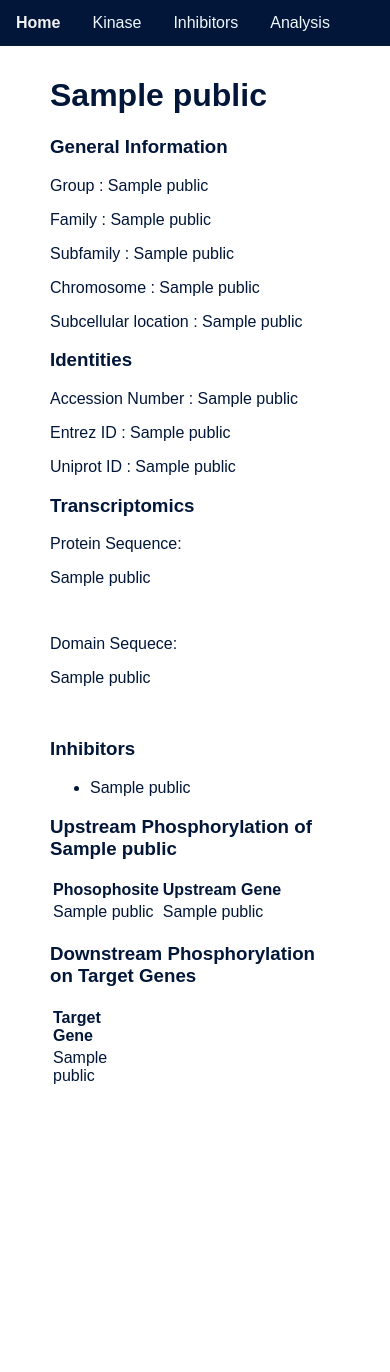
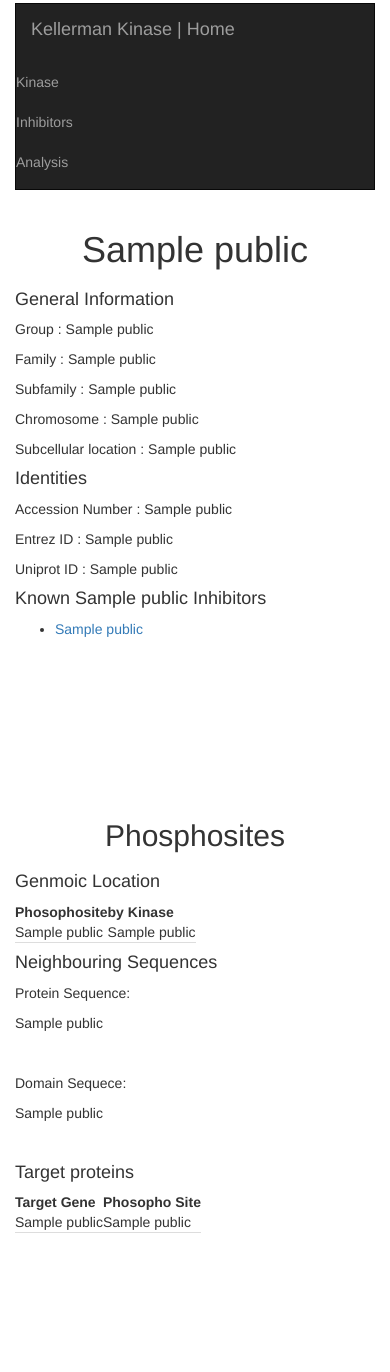
Before and after one commit to IldikoMagda/kellerman, a Flask app: page /kinase/results/1 in a window 390 px wide. Before the commit the page ends 1084 px from the top, so only its background shows below. Run offline with Flask 2, Linux system fonts and the light colour scheme; a database or web service that is not in the repository returns one stand-in record (values such as "Sample title"); some libraries are stand-ins or nearby versions.

Commit message:
add bootstraps and update kina nd inhib modles

```diff
--- a/models/kinase/views.py
+++ b/models/kinase/views.py
@@ -23,21 +23,27 @@ def index():
 @kinase_blueprint.route('/results/<nameFilter>')
 def results(nameFilter):
     #try:
-
-    # set kinase query
-    query =  'SELECT * FROM public."Kinase_table" WHERE "KINASE_NAME" = \'' + nameFilter + '\''
+    #query = db.Query(query)
+    #if nameFilter in query:
+        # set kinase query
+    query =  'SELECT * FROM public."Kinase_table" WHERE "CAP_KINASE_NAME" LIKE \'' "%" + nameFilter +  "%" '\''
     # gather data from database
     data = db.Query(query)
     # set query for inhibitor nae
-    inhibitor = 'SELECT "INHIBITOR_NAME" FROM public."KiInh_relation_table" WHERE "KINASE_NAME" = \'' + nameFilter + '\''
+    inhibitor = 'SELECT "INHIBITOR_NAME" FROM public."KiInh_relation_table" WHERE "KINASE_NAME" LIKE \'' "%" + nameFilter +  "%" '\''
     data2 = db.Inhibitor(inhibitor)
-    # set query for phosphosites
-    phosphosite = 'SELECT * FROM public."Phosphosite_table" WHERE "KINASE_NAME" = \'' + nameFilter + '\''
+    # set query for phosphosites on target genes
+    phosphosite = 'SELECT * FROM public."Phosphosite_table" WHERE "KINASE_NAME" LIKE \''"%" + nameFilter +  "%" '\''
     data3 = db.Phospho(phosphosite)
     # set query for phosphosites on selected kinase
-    phosphosite = 'SELECT * FROM public."Phosphosite_table" WHERE "GENE_NAME" = \'' + nameFilter + '\''
+    phosphosite = 'SELECT * FROM public."Phosphosite_table" WHERE "GENE_NAME" LIKE \''"%" + nameFilter +  "%" '\''
     data4 = db.Phospho(phosphosite)
     return render_template('kinase/results.html', data=data, data2=data2, data3=data3, data4=data4)
+    #except:
+      #  return render_template ('kinase/error.html')
 
-    # except:
-    #     return render_template ('kinase/error.html')
+@kinase_blueprint.route('/inhib_info/')
+def inhib_info():
+    query = 'SELECT * FROM public."Inhibitor_table"  WHERE "INHIBITOR_NAME" LIKE \'' "%" + data2 +  "%" '\''
+    data = db.Query(query)
+    return render_template('inhibitor/results.html', data=data)
--- a/templates/kinase/index.html
+++ b/templates/kinase/index.html
@@ -1,11 +1,11 @@
 {% extends "menu.html" %} {% block content %}
 
 <title>Kinases</title>
-<div class="content">
+<div class="container" align="center">
 <h1>Search Kinase</h1>
 	<form action="{{ url_for('kinase.index') }}", method = "post">
-	  <input type="text" placeholder="Enter kianse name..." name="name">
-	  <button type="submit">GO!</button>
+		<input type="text" placeholder="Enter kianse name..." name="name">
+		<button type="submit" class="btn btn-primary">GO!</button>
 	</form>
 </div>
 
--- a/templates/kinase/results.html
+++ b/templates/kinase/results.html
@@ -1,41 +1,48 @@
 
 {% extends "menu.html" %}
 {% block content %}
-<div class="content">
+<div class="container">
 <title> Kinase Results </title>
 
 {% for item in data %}
+<b><h1 align="center">{{item[2]}}</h1> </b>
 
-<h1>{{item[2]}}</h1>
-
-<h3>General Information</h3>
+<div class="row">
+  <div class="col-sm-4">
+<h4>General Information</h4>
 <p>Group : {{item[4]}}</p>
 <p>Family : {{item[5]}}</p>
 <p>Subfamily : {{item[6]}}</p>
 <p>Chromosome : {{item[11]}}</p>
 <p>Subcellular location : {{item[12]}}</p>
-
-<h3>Identities</h3>
+</div>
+<div class="col-sm-4">
+<h4>Identities</h4>
 <p>Accession Number : {{item[1]}}</p> </td>
 <p>Entrez ID : {{item[9]}} </p>
 <p>Uniprot ID : {{item[3]}} </p>
-
-<h3>Transcriptomics</h3>
-<p>Protein Sequence: <div style="width: 110px; height: 50px; overflow: auto;"> {{item[7]}}</div> </p>
-<p>Domain Sequece: <div style="width: 110px; height: 50px; overflow: auto;"> {{item[8]}}</div></p>
+</div>
+<div class="col-sm-4">
+<h4>Known {{item[2]}} Inhibitors</h4>
+<div style="width: 333px; height: 180px; overflow:auto;">
+{% for item in data2 %}
+<ul><li><a href="{{ url_for('kinase.inhib_info') }}">{{item[0]}}</a></li></ul>
 {% endfor %}
-
-<h3>Inhibitors</h3>
-{% for item in data2 %}
-<ul><li>{{item[0]}}</li></ul>
+</div>
+</div>
+</div>
+<div class = "row" >
+<div class="col-sm-12">
+{% for item in data %}
+<h2 align="center">Phosphosites</h2>
 {% endfor %}
-
-{% for item in data %}
-<h3>Upstream Phosphorylation of {{item[2]}}</h3>
-{% endfor %}
+</div></div>
+<div class = "row" >
+<div class="col-sm-4">
+<h4>Genmoic Location</h4>
 <table>
   <th>Phosophosite</th>
-  <th>Upstream Gene</th>
+  <th> by Kinase</th>
     {% for item in data4 %}
     <tr style="border-bottom: 1px solid #ddd; border-collapse: collapse; padding: 15px;">
       <td> {{item[6]}}</td>
@@ -43,26 +50,33 @@
     </tr>
     {% endfor %}
 </table>
-
-
-
-<h3>Downstream Phosphorylation on Target Genes</h3>
-  <div style="width: 20%; height: 200px; overflow:auto;">
+</div>
+<div class="col-sm-4">
+    <h4>Neighbouring Sequences</h4>
+    <p>Protein Sequence: <div style="width: 110px; height: 50px; overflow: auto;"> {{item[7]}}</div> </p>
+    <p>Domain Sequece: <div style="width: 110px; height: 50px; overflow: auto;"> {{item[8]}}</div></p>
+    {% endfor %}
+    </div>
+<div class="col-sm-4">
+  <h4>Target proteins</h4>
+  <div style="width: 333px; height: 180px; overflow:auto;">
     <table>
       <th>Target Gene</th>
       <th>Phosopho Site</th>
 
         {% for item in data3 %}
-        <tr id="id1">
+        <tr style="border-bottom: 1px solid #ddd; border-collapse: collapse; padding: 15px;">
+
           <td> {{item[2]}}</td>
           <td> {{item[6]}}</td>
         </tr>
         {% endfor %}
     </table>
   </div>
-
+  </div>
 
 
 </div>
+</div>
 
 {% endblock %}
--- a/templates/menu.html
+++ b/templates/menu.html
@@ -1,17 +1,38 @@
+<!DOCTYPE html>
+<html lang="en">
+<head>
+  <title>Kellerman Kinase</title>
+  <!-- accept character set and fit application to different size screens -->
+  <meta charset="utf-8">
+  <meta name="viewport" content="width=device-width, initial-scale=1">
+  <!-- link bootstraps style sheets -->
+  <link rel="stylesheet" href="https://maxcdn.bootstrapcdn.com/bootstrap/3.4.0/css/bootstrap.min.css">
+  <script src="https://ajax.googleapis.com/ajax/libs/jquery/3.3.1/jquery.min.js"></script>
+  <script src="https://maxcdn.bootstrapcdn.com/bootstrap/3.4.0/js/bootstrap.min.js"></script>
+</head>
 
-<!DOCTYPE html>
+<!-- Split page into 3 coloums -->
+<div class="row">
+    <div class="col-sm-4"></div>
+    <div class="col-sm-4"></div>
+    <div class="col-sm-4"></div>
+</div>
+<body>
+<!-- top nav bar -->
+<div class="container">
+    <nav class="navbar navbar-inverse" data-spy="affix" data-offset-top="100">
+        <div class="navbar-header">
+            <a class="navbar-brand" href="{{url_for('index') }}">Kellerman Kinase | Home</a>
+        </div>
+        <ul class="nav navbar-nav navbar-right">
+            <li><a href="{{ url_for('kinase.index') }}">Kinase</a></li>
+            <li><a href="{{ url_for('inhibitor.index') }}">Inhibitors</a></li>
+            <li><a href="{{ url_for('analysis.index') }}">Analysis</a></li>
+        </ul>
+        </nav>
+    </nav>
+</div>
+{% block content %} {% endblock %}
 
-<link rel="stylesheet" href="{{ url_for('static', filename='css/style.css') }}">
-<html lang="en">
-<meta charset="utf-8">
-<meta name="viewport" content="width=device-width, initial-scale=1">
-<html>
-<div class="topnav">
-<a href = "https://kellerman-db.herokuapp.com/"> Home</a>
-<a href="{{ url_for('kinase.index') }}">Kinase</a>
-<a href="{{ url_for('inhibitor.index') }}">Inhibitors</a>
-<a href="{{ url_for('analysis.index') }}">Analysis</a>
-</div>
-
-{% block content %}{% endblock %}
-</div>
+</body>
+</html>
```
Also changed, not shown: models/inhibitor/views.py (+5 -2 lines), templates/index.html (+10 -8 lines), templates/inhibitor/index.html (+4 -10 lines).
